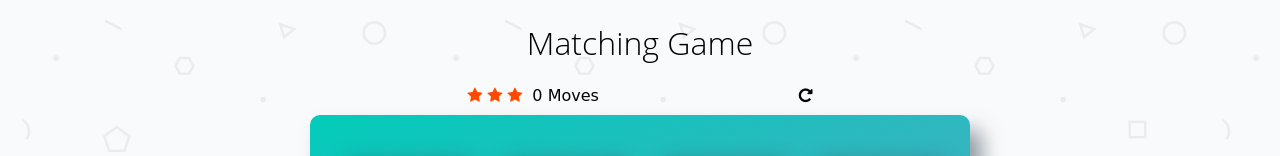
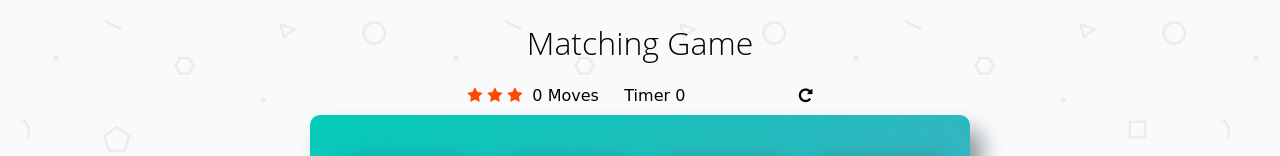
Before and after one commit to yzmaggie2008/Memory-Game, a plain HTML site: page index.html in a window 1280 px wide. Shown: the top 156 px of the page. Drawn offline with nearby package versions, Linux system fonts and the light colour scheme; a web font is replaced by a local one.

Commit message:
Add timer in main html

```diff
--- a/index.html
+++ b/index.html
@@ -25,6 +25,7 @@
         	</ul>
 
         	<span class="moves">3</span> Moves
+            <label id="seconds">&nbsp; &nbsp; Timer 0</label>
 
             <div class="restart">
         		<i class="fa fa-repeat"></i>
```
Also changed, not shown: 1 other file.
